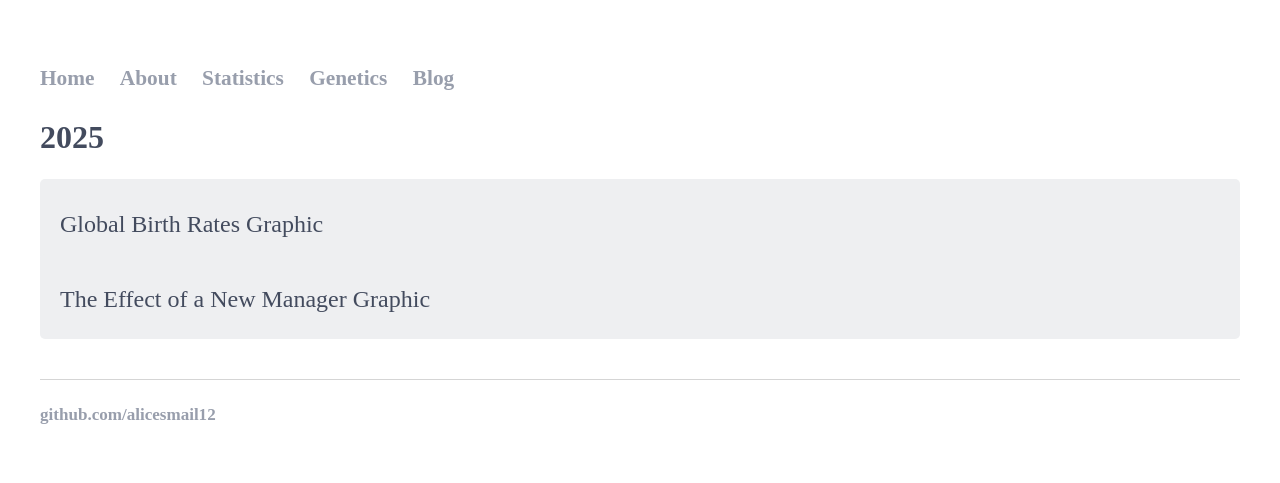
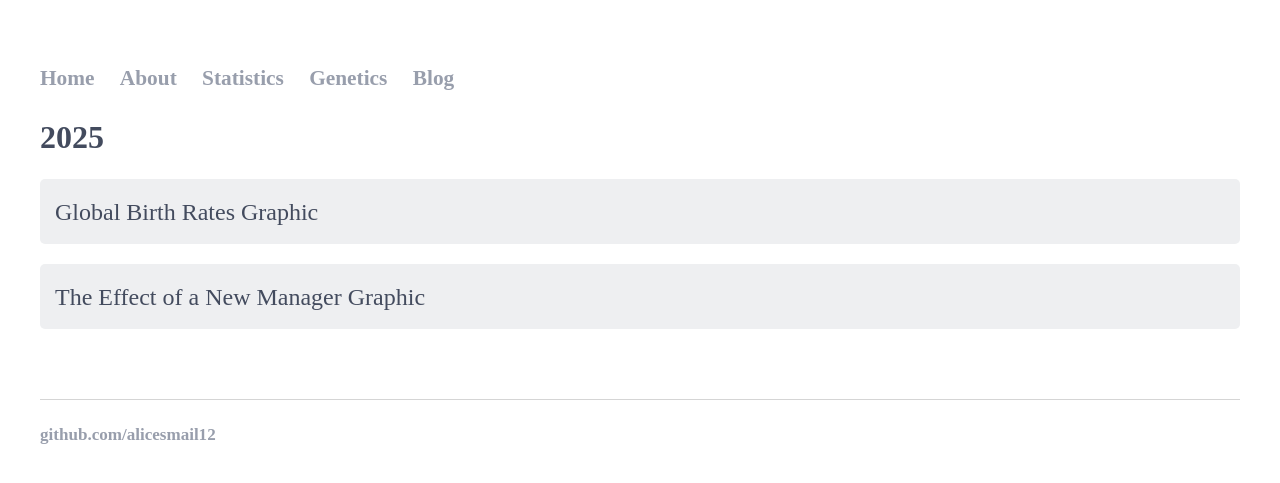
Before and after one commit to alicesmail12/alicesmail12.github.io, a Jekyll site: the page built from Blog/index.html, in a window 1280 px wide. Shown: the top 483 px of the page. Built offline with Jekyll 4.4.1, drawn with Linux system fonts in a browser that asks for light colours; some web fonts are replaced.

Commit message:
Update index.html

```diff
--- a/Blog/index.html
+++ b/Blog/index.html
@@ -10,7 +10,7 @@ margin-right: auto;
 
 .portfolio1 {
     display: grid;
-    grid-template-rows: 60px 60px 50px;
+    grid-template-rows: 70px 70px 50px;
     grid-template-columns: repeat(1, 1fr);
     row-gap: 15px;
     column-gap: 20px
@@ -44,7 +44,7 @@ margin-right: auto;
     font-weight: 500;
     cursor: pointer;
     width: 100%;
-    height: 85px;
+    height: 65px;
     text-align: center;
     background: #eeeff1;
     color: #434b5e;
@@ -58,7 +58,7 @@ margin-right: auto;
 }
 
 buttontext{
-    padding: 27.5px 20px;
+    padding: 15px 15px;
 }
 
 a:hover {
```
